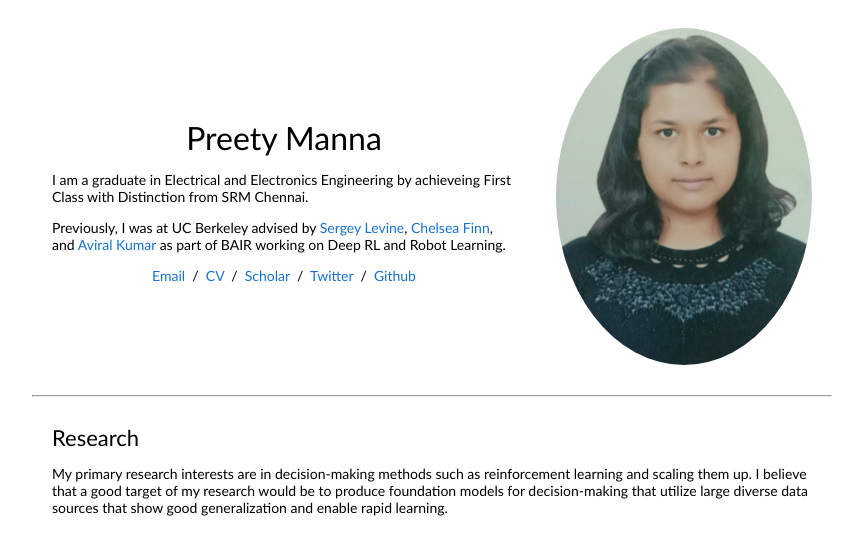
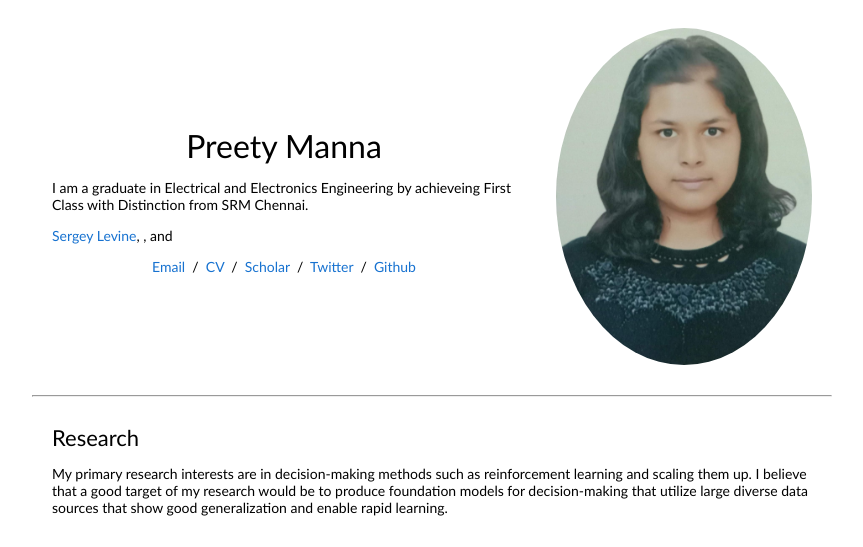
Before and after one commit to PreetyManna11/Asap7772.github.io, a plain HTML site: page index.html in a window 1280 px wide. Shown: the top 547 px of the page, without its empty margins (208-1071 px from the left). Drawn offline with Linux system fonts and the light colour scheme.

Commit message:
Update index.html

```diff
--- a/index.html
+++ b/index.html
@@ -26,9 +26,8 @@
                   I am a graduate in Electrical and Electronics Engineering by achieveing First Class with Distinction from SRM Chennai.
                 </p>
                 <p>
-                  Previously, I was at UC Berkeley advised by <a href="https://people.eecs.berkeley.edu/~svlevine/">Sergey Levine</a>,
-                  <a href="https://ai.stanford.edu/~cbfinn/">Chelsea Finn</a>, and <a href="https://aviralkumar2907.github.io/">Aviral Kumar</a>
-                  as part of BAIR working on Deep RL and Robot Learning.
+                  <a href="https://people.eecs.berkeley.edu/~svlevine/">Sergey Levine</a>,
+                  <a href="https://ai.stanford.edu/~cbfinn/"></a>, and <a href="https://aviralkumar2907.github.io/"></a>
                 </p>
                 <p style="text-align:center">
                   <a href="mailto:anikait@stanford.edu">Email</a> &nbsp;/&nbsp;
```
